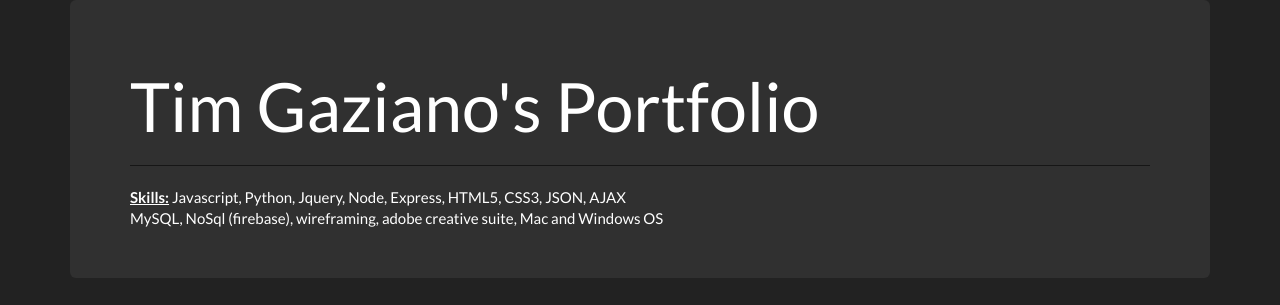
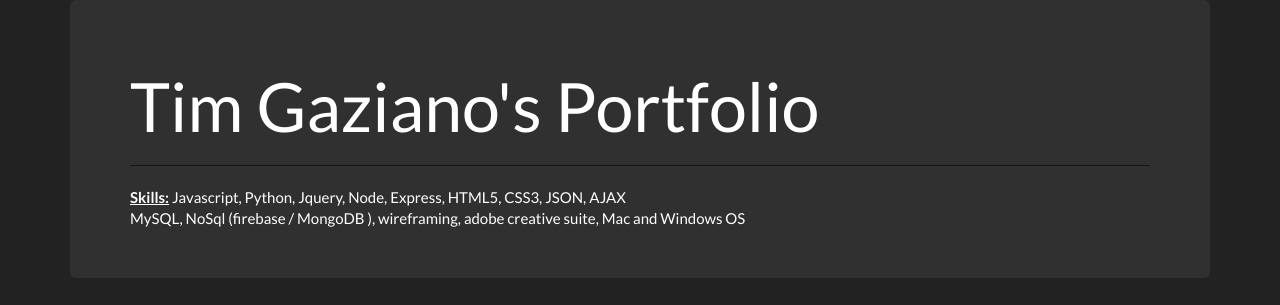
Before and after one commit to TimGaz92/portfoliotwo, a website: page public/index.html in a window 1280 px wide. Shown: the top 305 px of the page. Drawn offline with nearby package versions, Linux system fonts and the light colour scheme.

Commit message:
added MongoDB

```diff
--- a/public/index.html
+++ b/public/index.html
@@ -16,7 +16,7 @@
       <h1>Tim Gaziano's Portfolio</h1>
       <hr>
       <b><u>Skills:</u></b>   Javascript, Python, Jquery, Node, Express, HTML5, CSS3, JSON, AJAX <br>
-                            MySQL, NoSql (firebase), wireframing, adobe creative suite, Mac and Windows OS
+                            MySQL, NoSql (firebase / MongoDB ), wireframing, adobe creative suite, Mac and Windows OS
     </div> <!-- End of JumboTron -->
 <!-- *************************************************NAVBAR -->
 <nav class="navbar navbar-default">
```
